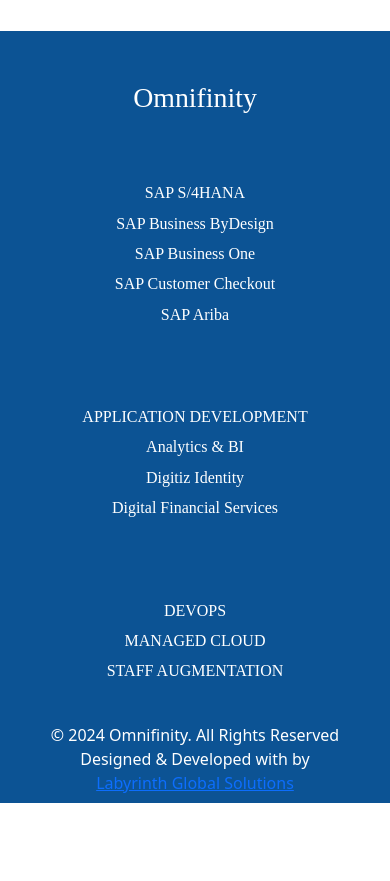
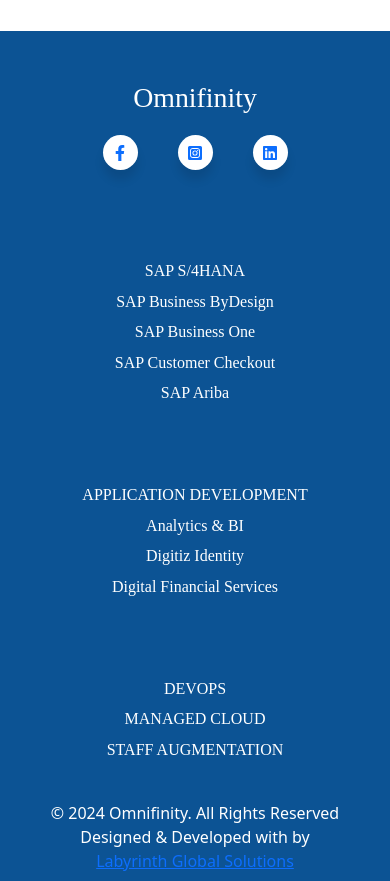
Before and after one commit to VenuLgs/Omnifinity, a React (Create React App) app in the folder client-side/: page /solutions/open-finance in a window 390 px wide. Shown: the part 5780-6661 px from the top of the page. Before the commit the page ends 6583 px from the top, so only its background shows below. Built offline with nearby package versions, Linux system fonts and the light colour scheme; no server answers; the HTML template or start-up script is replaced by a standard one; a web font is replaced by a local one.

Commit message:
footer changed

```diff
--- a/client-side/src/Components/Footer/Footer.css
+++ b/client-side/src/Components/Footer/Footer.css
@@ -2,8 +2,6 @@
 
 .footer-social-media-icons-main-container {
   display: inline-flex;
-
-  flex-wrap: wrap;
   margin-top: 5%;
 }
 .footer-social-media-icons-main-container .contact-page-social-icon-container {
@@ -159,9 +157,13 @@
 
 @media screen and (max-width: 1025px) {
   .footer-social-media-icons-main-container {
-    display: none;
+    display: flex;
+    align-items: center;
+    justify-content: center;
+    flex-direction: row !important;
   }
 }
+
 .text-content,
 .footerheading {
   padding: 0px;
@@ -173,5 +175,5 @@
 .footerheading {
   display: flex !important;
   align-items: center !important;
-  justify-content: center!important;
+  justify-content: center !important;
 }
```
